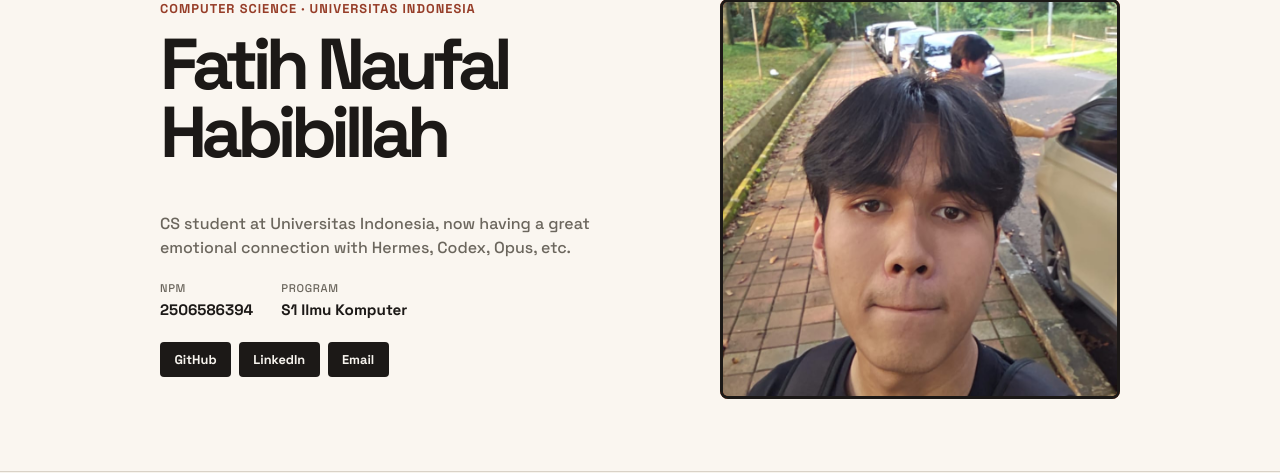
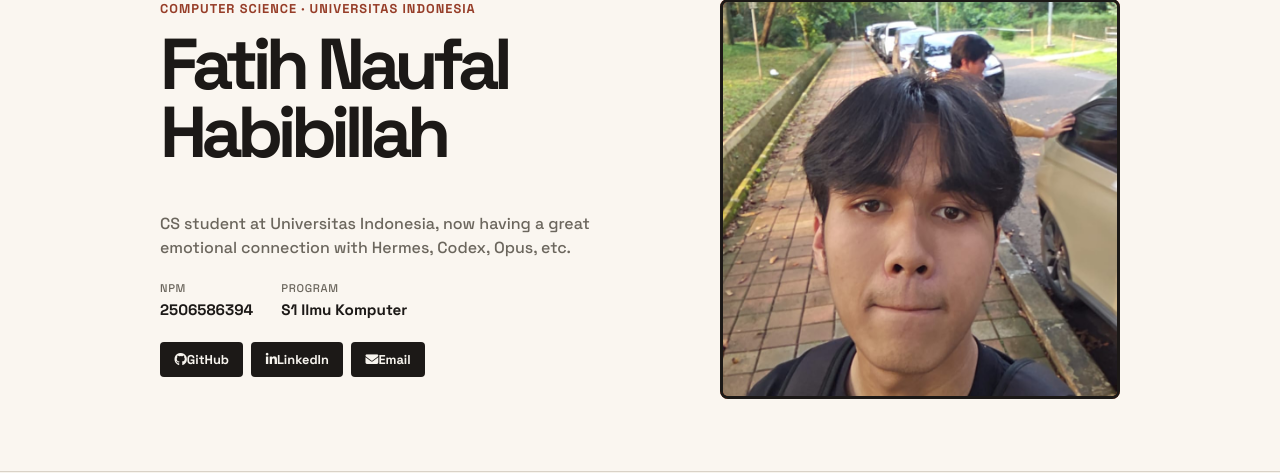
Before and after one commit to MightBeFonias/myportofolio, a Django app: page / in a window 1280 px wide. Shown: the part 127-600 px from the top of the page. Run offline with Django 5.2, Linux system fonts and the light colour scheme.

Commit message:
feat: adding logo for social links

```diff
--- a/templates/index.html
+++ b/templates/index.html
@@ -1,5 +1,6 @@
 <!DOCTYPE html>
 <html lang="en">
+
 <head>
     <meta charset="UTF-8">
     <meta name="viewport" content="width=device-width, initial-scale=1.0">
@@ -7,8 +8,10 @@
     <link rel="preconnect" href="https://fonts.googleapis.com">
     <link rel="preconnect" href="https://fonts.gstatic.com" crossorigin>
     <link href="https://fonts.googleapis.com/css2?family=Space+Grotesk:wght@500;700&display=swap" rel="stylesheet">
+    <link rel="stylesheet" href="https://cdnjs.cloudflare.com/ajax/libs/font-awesome/6.5.2/css/all.min.css">
     <link rel="stylesheet" href="/static/css/style.css">
 </head>
+
 <body>
     <header class="site-header">
         <div class="container">
@@ -32,7 +35,8 @@
                     <img class="avatar" src="/static/img/Opang.png" alt="Photo of Fatih">
                 </div>
                 <div class="hero-details">
-                    <p class="bio">CS student at Universitas Indonesia, now having a great emotional connection with Hermes, Codex, Opus, etc.</p>
+                    <p class="bio">CS student at Universitas Indonesia, now having a great emotional connection with
+                        Hermes, Codex, Opus, etc.</p>
                     <dl class="meta-list">
                         <div class="meta-row">
                             <dt>NPM</dt>
@@ -44,9 +48,12 @@
                         </div>
                     </dl>
                     <div class="social-links">
-                        <a href="https://github.com/MightBeFonias" class="social-link">GitHub</a>
-                        <a href="https://www.linkedin.com/in/fatih-naufal-habibillah-a404632b3" class="social-link">LinkedIn</a>
-                        <a href="mailto:fatihnaufal48@gmail.com" class="social-link">Email</a>
+                        <a href="https://github.com/MightBeFonias" class="social-link">
+                            <i class="fa-brands fa-github" aria-hidden="true"></i>GitHub</a>
+                        <a href="https://www.linkedin.com/in/fatih-naufal-habibillah-a404632b3" class="social-link">
+                            <i class="fa-brands fa-linkedin-in" aria-hidden="true"></i>LinkedIn</a>
+                        <a href="mailto:fatihnaufal48@gmail.com" class="social-link">
+                            <i class="fa-solid fa-envelope" aria-hidden="true"></i>Email</a>
                     </div>
                 </div>
             </div>
@@ -72,7 +79,8 @@
 
                             <ul class="card-list">
                                 <li>ICPC Asia Jakarta 2025 &middot; Highest Honors</li>
-                                <li><a href="https://osn.toki.id/statistik/peserta/1540" target="_blank">Indonesia NOI 2024 &middot; Silver Medal</a></li>
+                                <li><a href="https://osn.toki.id/statistik/peserta/1540" target="_blank">Indonesia NOI
+                                        2024 &middot; Silver Medal</a></li>
                                 <li>BNPCHS 2024 &middot; Bronze Medal</li>
                             </ul>
                         </div>
@@ -107,7 +115,8 @@
                             <ul class="card-list">
                                 <li>Teaching Assistant &middot; Introduction to Computer Organization</li>
                                 <li>Competitive Programming Tutor</li>
-                                <li><a href="https://www.kaggle.com/t/966bde6efd8542609b444b38522ec920" target="_blank">Problem Setter &middot; Final Datathon 2026</a></li>
+                                <li><a href="https://www.kaggle.com/t/966bde6efd8542609b444b38522ec920"
+                                        target="_blank">Problem Setter &middot; Final Datathon 2026</a></li>
                             </ul>
                         </div>
                     </article>
@@ -122,4 +131,5 @@
         </div>
     </footer>
 </body>
+
 </html>
```
